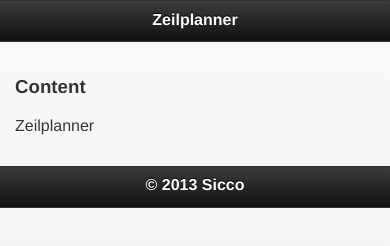
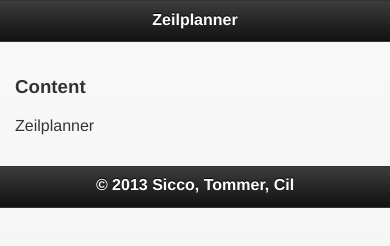
Before and after one commit to tommertje/zeilplanner, a plain HTML site: page index.html in a window 390 px wide. Drawn offline with Linux system fonts and the light colour scheme.

Commit message:
Update index.html
expanded the copyright

```diff
--- a/index.html
+++ b/index.html
@@ -26,7 +26,7 @@
 			<!-- /content -->
 			<!-- footer -->
 			<div data-role="footer">
-				<h1>&copy; 2013 Sicco</h1>
+				<h1>&copy; 2013 Sicco, Tommer, Cil</h1>
 			</div>
 			<!-- /footer -->
 		</div>
```
